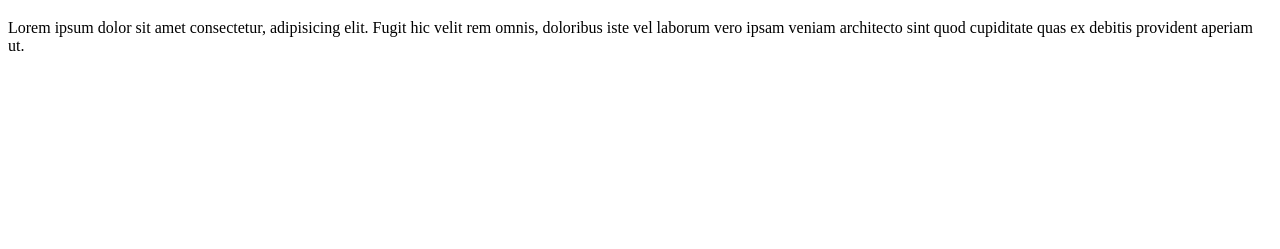
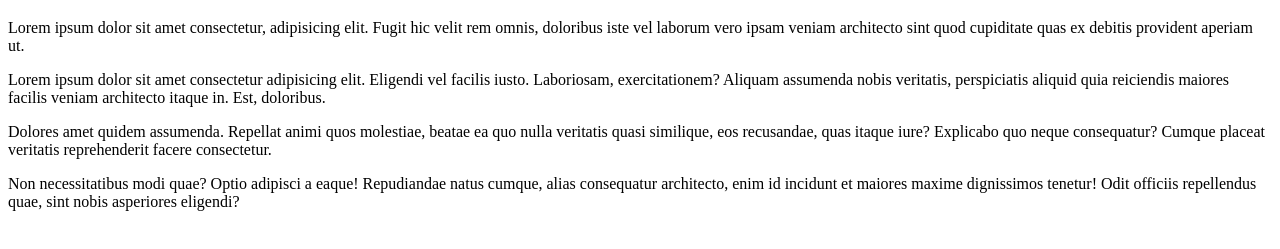
Before and after one commit to RafaellSouzaPinto/exemplo-git, a plain HTML site: page index.html in a window 1280 px wide. Shown: the part 61-310 px from the top of the page. Drawn offline with Linux system fonts and the light colour scheme.

Commit message:
Terceiro commit

```diff
--- a/index.html
+++ b/index.html
@@ -10,5 +10,9 @@
     <h1>Exemplo Git</h1>
 
     <p>Lorem ipsum dolor sit amet consectetur, adipisicing elit. Fugit hic velit rem omnis, doloribus iste vel laborum vero ipsam veniam architecto sint quod cupiditate quas ex debitis provident aperiam ut.</p>
+
+    <p>Lorem ipsum dolor sit amet consectetur adipisicing elit. Eligendi vel facilis iusto. Laboriosam, exercitationem? Aliquam assumenda nobis veritatis, perspiciatis aliquid quia reiciendis maiores facilis veniam architecto itaque in. Est, doloribus.</p>
+    <p>Dolores amet quidem assumenda. Repellat animi quos molestiae, beatae ea quo nulla veritatis quasi similique, eos recusandae, quas itaque iure? Explicabo quo neque consequatur? Cumque placeat veritatis reprehenderit facere consectetur.</p>
+    <p>Non necessitatibus modi quae? Optio adipisci a eaque! Repudiandae natus cumque, alias consequatur architecto, enim id incidunt et maiores maxime dignissimos tenetur! Odit officiis repellendus quae, sint nobis asperiores eligendi?</p>
 </body>
 </html>
```
